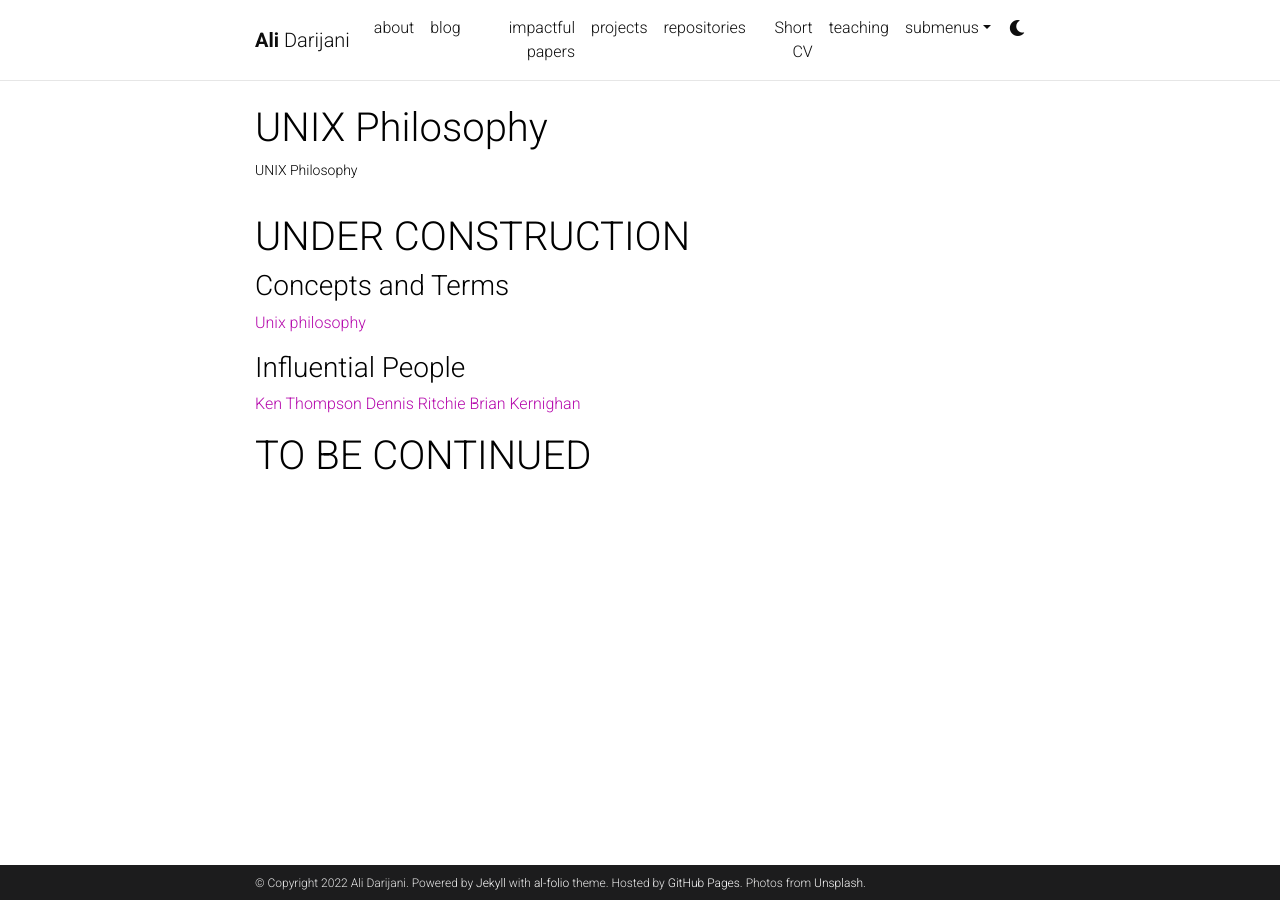
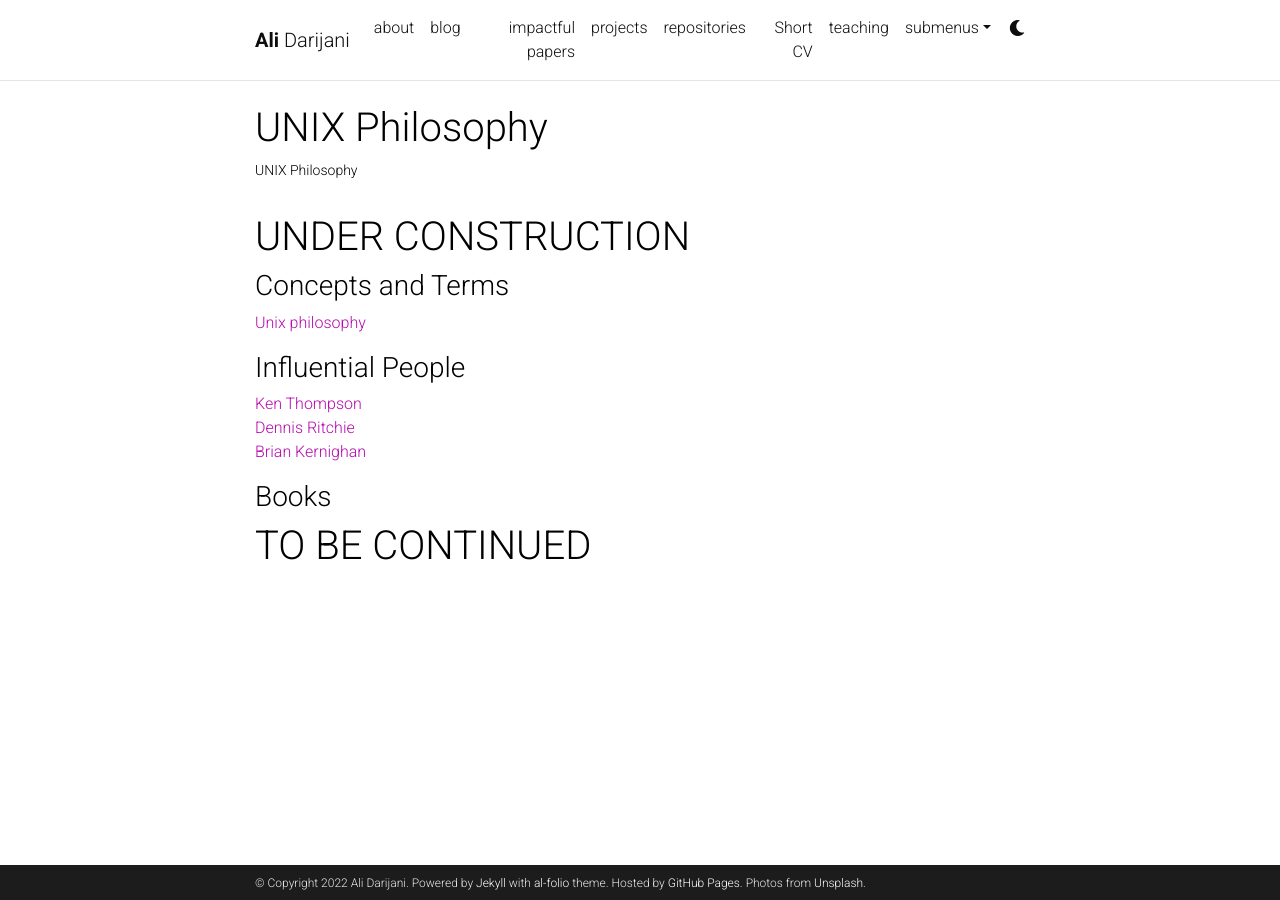
Before and after one commit to adarijani/adarijani.github.io_archived, a Jekyll site: the page built from _projects/4_project.md, in a window 1280 px wide. Built offline with Jekyll 4.4.1, drawn with Linux system fonts in a browser that asks for light colours; comment, search, counter and statistics services are not loaded; a style sheet for code colours, icons or effects is not loaded.

Commit message:
Update 4_project.md

```diff
--- a/_projects/4_project.md
+++ b/_projects/4_project.md
@@ -10,9 +10,10 @@
 # UNDER CONSTRUCTION
 ### Concepts and Terms
 [Unix philosophy](https://en.wikipedia.org/wiki/Unix_philosophy)
-
 ### Influential People
 [Ken Thompson](https://en.wikipedia.org/wiki/Ken_Thompson)
 [Dennis Ritchie](https://en.wikipedia.org/wiki/Dennis_Ritchie)
 [Brian Kernighan](https://en.wikipedia.org/wiki/Brian_Kernighan)
+### Books
+
 # TO BE CONTINUED
```
